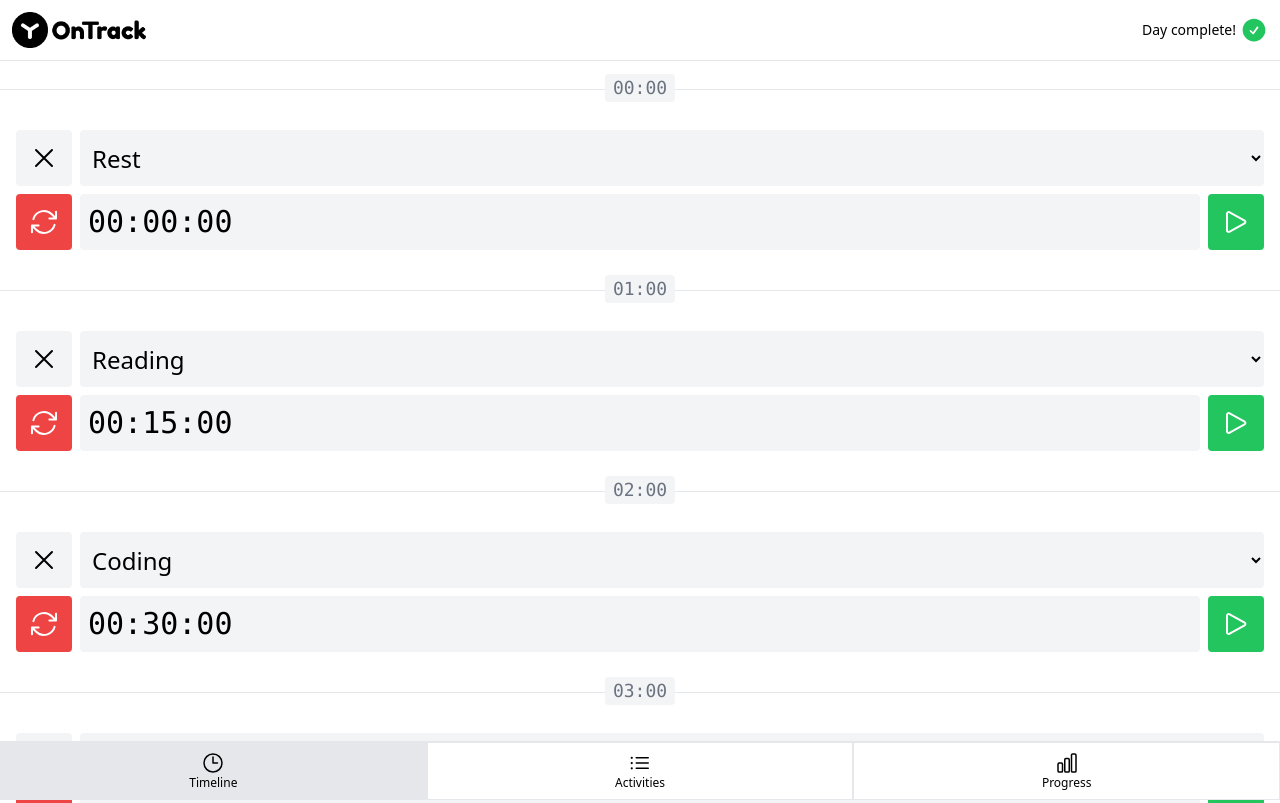
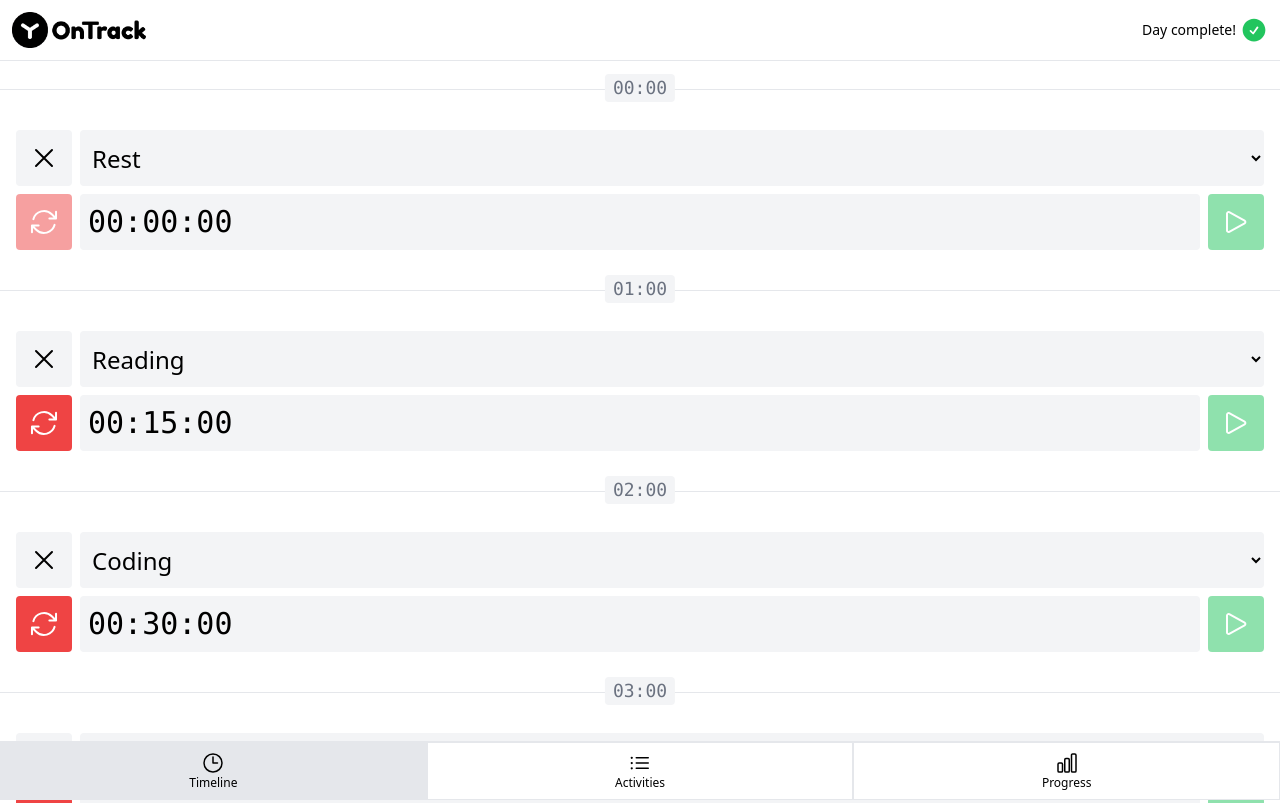
Before and after one commit to QwertykQwertov/onTrack, a Vue app: page /#timeline in a window 1280 px wide. Shown: the top 803 px of the page. Built offline with nearby package versions, Linux system fonts and the light colour scheme.

Commit message:
add scroll in page timeline to current hour

```diff
--- a/src/App.vue
+++ b/src/App.vue
@@ -52,6 +52,7 @@ function setActivitySecondsToComplete(activity, secondsToComplete) {
   <main class="flex flex-grow flex-col">
     <TheTimeline
       v-show="currentPage === PAGE_TIMELINE"
+      :current-page="currentPage"
       :timeline-items="timelineItems"
       :activities="activities"
       :activity-select-options="activitySelectOptions"
--- a/src/assets/pages/TheTimeline.vue
+++ b/src/assets/pages/TheTimeline.vue
@@ -5,10 +5,13 @@ import {
   validateSelectOptions,
   validateActivities,
   isTimelineItemValid,
-  isActivityValid
+  isActivityValid,
+  isPageValid
 } from '@/validators.js'
+import { nextTick, ref, watchPostEffect } from 'vue'
+import { MIDNIGHT_HOUR, PAGE_TIMELINE } from '../../constants'
 
-defineProps({
+const props = defineProps({
   timelineItems: {
     required: true,
     type: Array,
@@ -23,16 +26,38 @@ defineProps({
     required: true,
     type: Array,
     validator: validateSelectOptions
+  },
+  currentPage: {
+    required: true,
+    type: String,
+    validator: isPageValid
   }
 })
 
 const emit = defineEmits({
   setTimelineItemActivity(timelineItem, activity) {
-    return [isTimelineItemValid(timelineItem), isActivityValid(activity)].every(
-      Boolean
-    )
+    return [isTimelineItemValid(timelineItem), isActivityValid(activity)].every(Boolean)
   }
 })
+
+const timelineItemsRefs = ref([])
+
+watchPostEffect(async () => {
+  if (props.currentPage === PAGE_TIMELINE) {
+    await nextTick()
+    scrollToCurrentTimelineItem()
+  }
+})
+
+function scrollToCurrentTimelineItem() {
+  const currentHour = new Date().getHours()
+
+  if (currentHour === MIDNIGHT_HOUR) {
+    document.body.scrollIntoView({ behavior: 'smooth' })
+  } else {
+    timelineItemsRefs.value[currentHour - 1].$el.scrollIntoView({ behavior: 'smooth' })
+  }
+}
 </script>
 
 <template>
@@ -44,6 +69,7 @@ const emit = defineEmits({
         :timeline-item="timelineItem"
         :activities="activities"
         :activity-select-options="activitySelectOptions"
+        ref="timelineItemsRefs"
         @select-activity="emit('setTimelineItemActivity', timelineItem, $event)"
       />
     </ul>
--- a/src/components/TimeLineItem.vue
+++ b/src/components/TimeLineItem.vue
@@ -49,6 +49,6 @@ function findActivityById(id) {
       :options="activitySelectOptions"
       @select="selectActivity"
     />
-    <TimeLineStopWatch :seconds="timelineItem.activitySeconds"/>
+    <TimeLineStopWatch :seconds="timelineItem.activitySeconds" :hour="timelineItem.hour"/>
   </li>
 </template>
--- a/src/components/TimeLineStopWatch.vue
+++ b/src/components/TimeLineStopWatch.vue
@@ -1,7 +1,7 @@
 <script setup>
 import BaseButton from './BaseButton.vue'
 import { ArrowPathIcon, PauseIcon, PlayIcon } from '@heroicons/vue/24/outline'
-import { isNumber } from '@/validators'
+import { isNumber, isHourValid } from '@/validators'
 import { formatSeconds } from '@/functions'
 import {
   BUTTON_TYPE_SUCCESS,
@@ -16,11 +16,17 @@ const props = defineProps({
     default: 0,
     type: Number,
     validator: isNumber
+  },
+  hour: {
+    required: true,
+    type: Number,
+    validator: isHourValid
   }
 })
 
 const seconds = ref(props.seconds)
 const isRunning = ref(false)
+const isStartButtonDisabled = props.hour !== new Date().getHours()
 
 function start() {
   isRunning.value = setInterval(() => {
@@ -40,7 +46,7 @@ function reset() {
 </script>
 <template>
   <div class="flex w-full gap-2">
-    <BaseButton :type="BUTTON_TYPE_DANGER" @click="reset">
+    <BaseButton :disabled="!seconds" :type="BUTTON_TYPE_DANGER" @click="reset">
       <ArrowPathIcon class="h-8" />
     </BaseButton>
     <div class="flex flex-grow items-center rounded bg-gray-100 px-2 font-mono text-3xl">
@@ -49,7 +55,7 @@ function reset() {
     <BaseButton v-if="isRunning" :type="BUTTON_TYPE_WARNING" @click="stop">
       <PauseIcon class="h-8" />
     </BaseButton>
-    <BaseButton v-else :type="BUTTON_TYPE_SUCCESS" @click="start">
+    <BaseButton v-else :type="BUTTON_TYPE_SUCCESS" :disabled="isStartButtonDisabled" @click="start">
       <PlayIcon class="h-8" />
     </BaseButton>
   </div>
```
